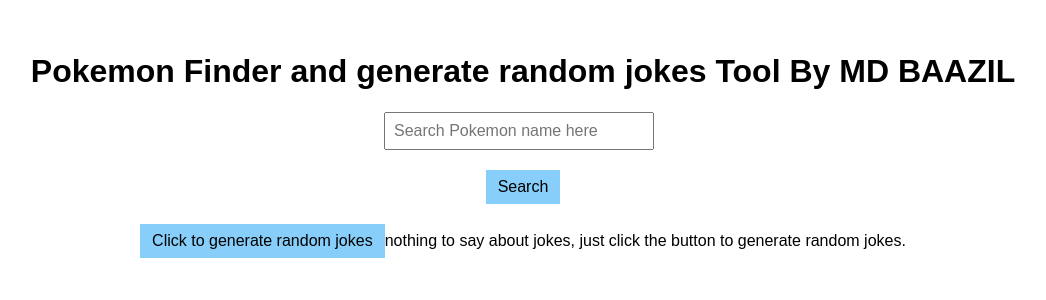
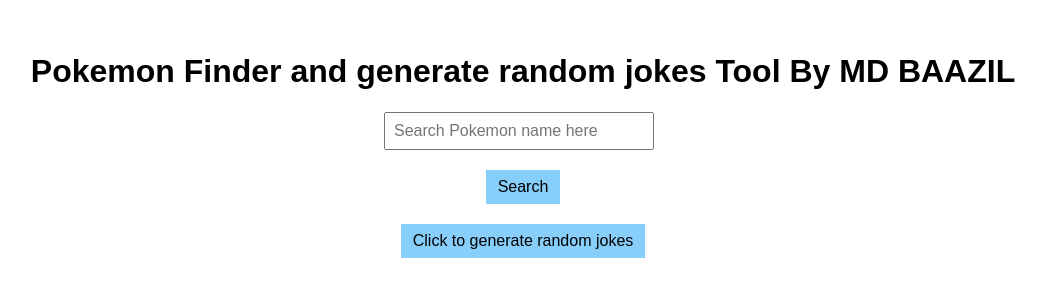
Before and after one commit to MD-BAAZIL/react-project-using-api-s, a React (Create React App) app: page / in a window 1280 px wide. Shown: the top 300 px of the page, without its empty margins (117-1163 px from the left). Built offline with nearby package versions, Linux system fonts and the light colour scheme.

Commit message:
delete the extra line

```diff
--- a/src/App.js
+++ b/src/App.js
@@ -67,7 +67,6 @@
         <h3>joke punch line : <strong>{joke.punchline}</strong></h3>
         </div> )
         }
-        nothing to say about jokes, just click the button to generate random jokes.
       </div>
     </div>
 
```
